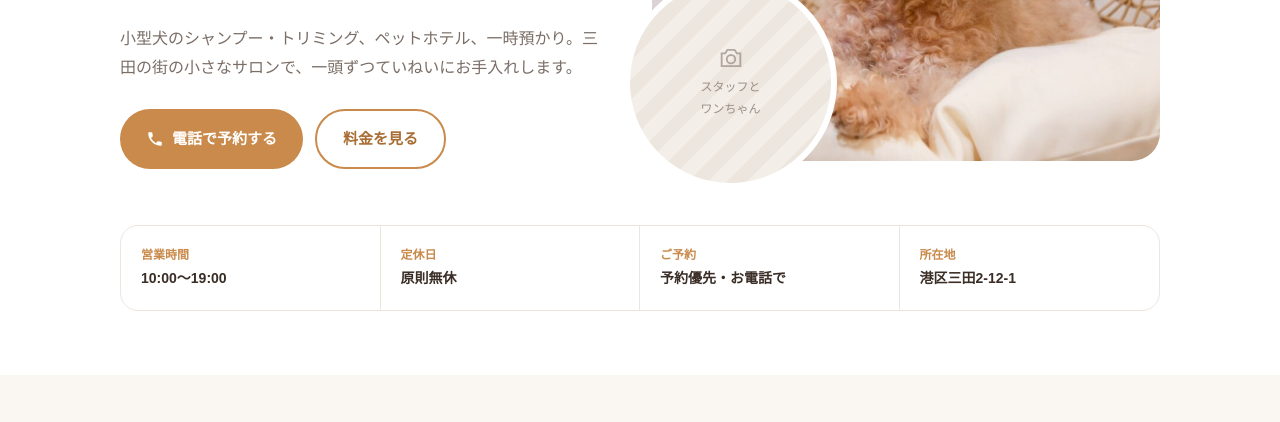
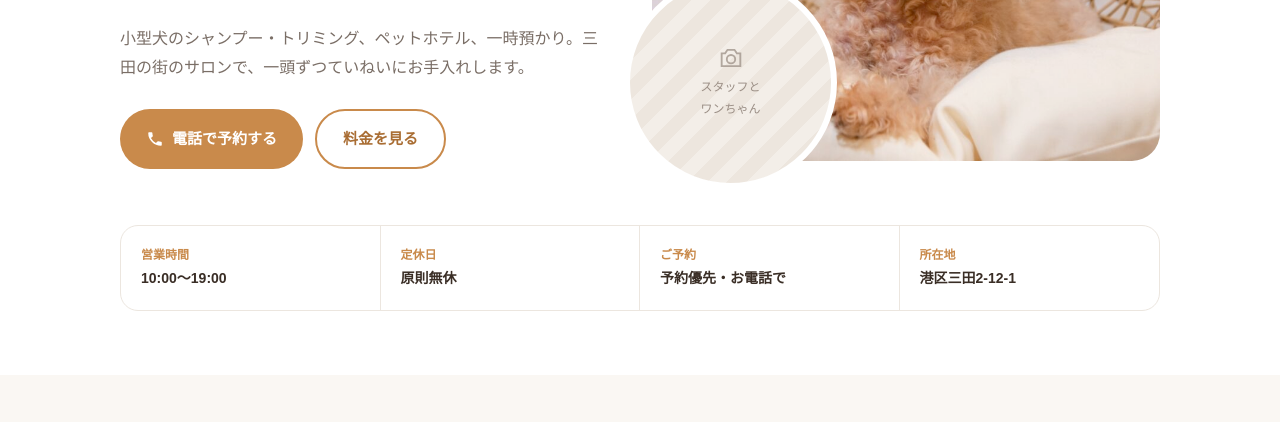
Before and after one commit to matsu609/biscuit-hp, a plain HTML site: page index.html in a window 1280 px wide. Shown: the part 378-800 px from the top of the page. Drawn offline with Linux system fonts and the light colour scheme; a web font is replaced by a local one.

Commit message:
Remove small-salon wording from homepage introduction

```diff
--- a/index.html
+++ b/index.html
@@ -267,7 +267,7 @@ a:focus-visible,button:focus-visible{outline:3px solid var(--accent-d);outline-o
       <div>
         <span class="badge">港区三田のペットサロン</span>
         <h1>おうちの子が、<br><em>行くのを楽しみ</em>に<br>するサロンへ。</h1>
-        <p class="sub">小型犬のシャンプー・トリミング、ペットホテル、一時預かり。三田の街の小さなサロンで、一頭ずつていねいにお手入れします。</p>
+        <p class="sub">小型犬のシャンプー・トリミング、ペットホテル、一時預かり。三田の街のサロンで、一頭ずつていねいにお手入れします。</p>
         <div class="hero-ctas">
           <a href="tel:0364354812" class="btn btn-primary"><svg><use href="#tel"/></svg>電話で予約する</a>
           <a href="#price" class="btn btn-outline">料金を見る</a>
```
